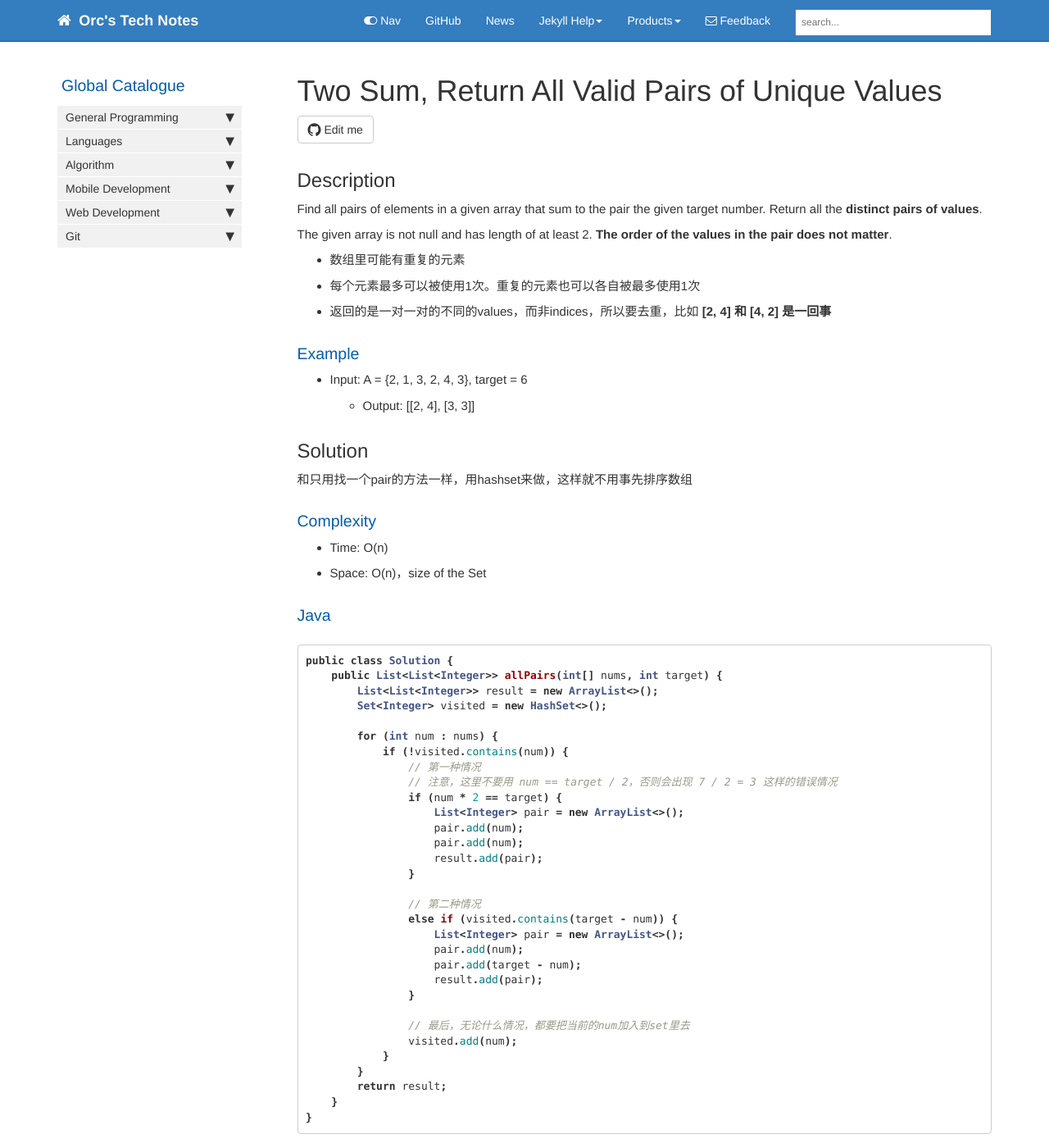
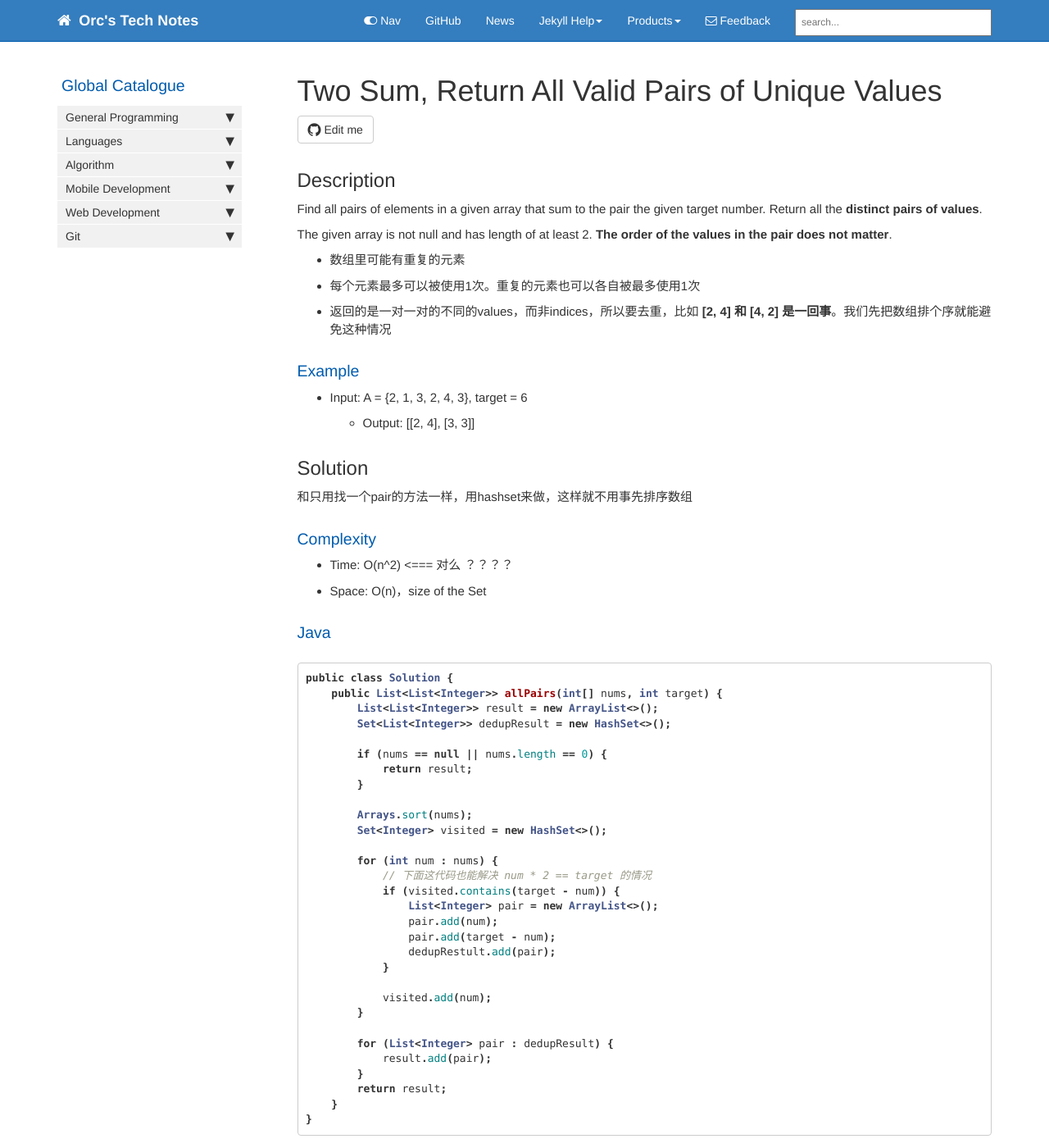
Before and after one commit to HungryOrc/hungryorc.github.io, a Jekyll site: the page built from pages/algorithm/algorithm_2Sum_allValidPairsOfUniqueValues.md, in a window 1280 px wide and 1400 px high. Shown: the whole window at 82% size. Built offline with Jekyll 4.4.1, drawn with Linux system fonts in a browser that asks for light colours; nearby versions of some CDN libraries; comment, search, counter and statistics services are not loaded.

Commit message:
Update algorithm_2Sum_allValidPairsOfUniqueValues.md

```diff
--- a/pages/algorithm/algorithm_2Sum_allValidPairsOfUniqueValues.md
+++ b/pages/algorithm/algorithm_2Sum_allValidPairsOfUniqueValues.md
@@ -17,7 +17,7 @@ The given array is not null and has length of at least 2. **The order of the val
 
 * 数组里可能有重复的元素
 * 每个元素最多可以被使用1次。重复的元素也可以各自被最多使用1次
-* 返回的是一对一对的不同的values，而非indices，所以要去重，比如 **[2, 4] 和 [4, 2] 是一回事**
+* 返回的是一对一对的不同的values，而非indices，所以要去重，比如 **[2, 4] 和 [4, 2] 是一回事**。我们先把数组排个序就能避免这种情况
 
 ### Example
 * Input: A = {2, 1, 3, 2, 4, 3}, target = 6
@@ -27,7 +27,7 @@ The given array is not null and has length of at least 2. **The order of the val
 和只用找一个pair的方法一样，用hashset来做，这样就不用事先排序数组
 
 ### Complexity
-* Time: O(n)
+* Time: O(n^2) <=== 对么 ？？？？
 * Space: O(n)，size of the Set
 
 ### Java
@@ -35,30 +35,29 @@ The given array is not null and has length of at least 2. **The order of the val
 public class Solution {
     public List<List<Integer>> allPairs(int[] nums, int target) {
         List<List<Integer>> result = new ArrayList<>();
+        Set<List<Integer>> dedupResult = new HashSet<>();
+
+        if (nums == null || nums.length == 0) {
+            return result;
+        }
+
+        Arrays.sort(nums);
         Set<Integer> visited = new HashSet<>();
 
         for (int num : nums) {
-            if (!visited.contains(num)) {
-                // 第一种情况
-                // 注意，这里不要用 num == target / 2，否则会出现 7 / 2 = 3 这样的错误情况
-                if (num * 2 == target) {
-                    List<Integer> pair = new ArrayList<>();
-                    pair.add(num);
-                    pair.add(num);
-                    result.add(pair);
-                }
+            // 下面这代码也能解决 num * 2 == target 的情况
+            if (visited.contains(target - num)) {
+                List<Integer> pair = new ArrayList<>();
+                pair.add(num);
+                pair.add(target - num);
+                dedupRestult.add(pair);
+            }
 
-                // 第二种情况
-                else if (visited.contains(target - num)) {
-                    List<Integer> pair = new ArrayList<>();
-                    pair.add(num);
-                    pair.add(target - num);
-                    result.add(pair);
-                }
+            visited.add(num);
+        }
 
-                // 最后，无论什么情况，都要把当前的num加入到set里去
-                visited.add(num);
-            }
+        for (List<Integer> pair : dedupResult) {
+            result.add(pair);
         }
         return result;
     }
```
